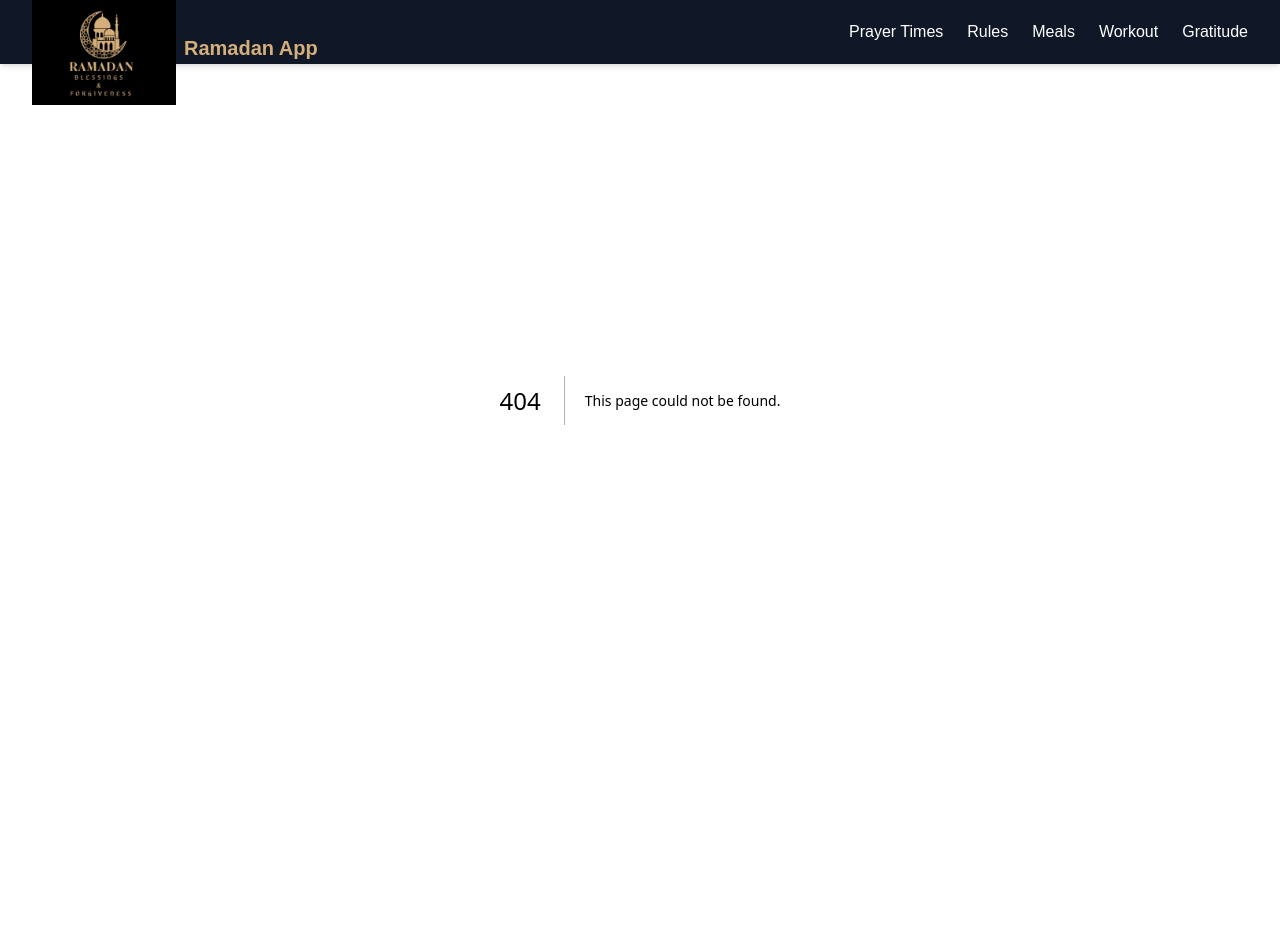
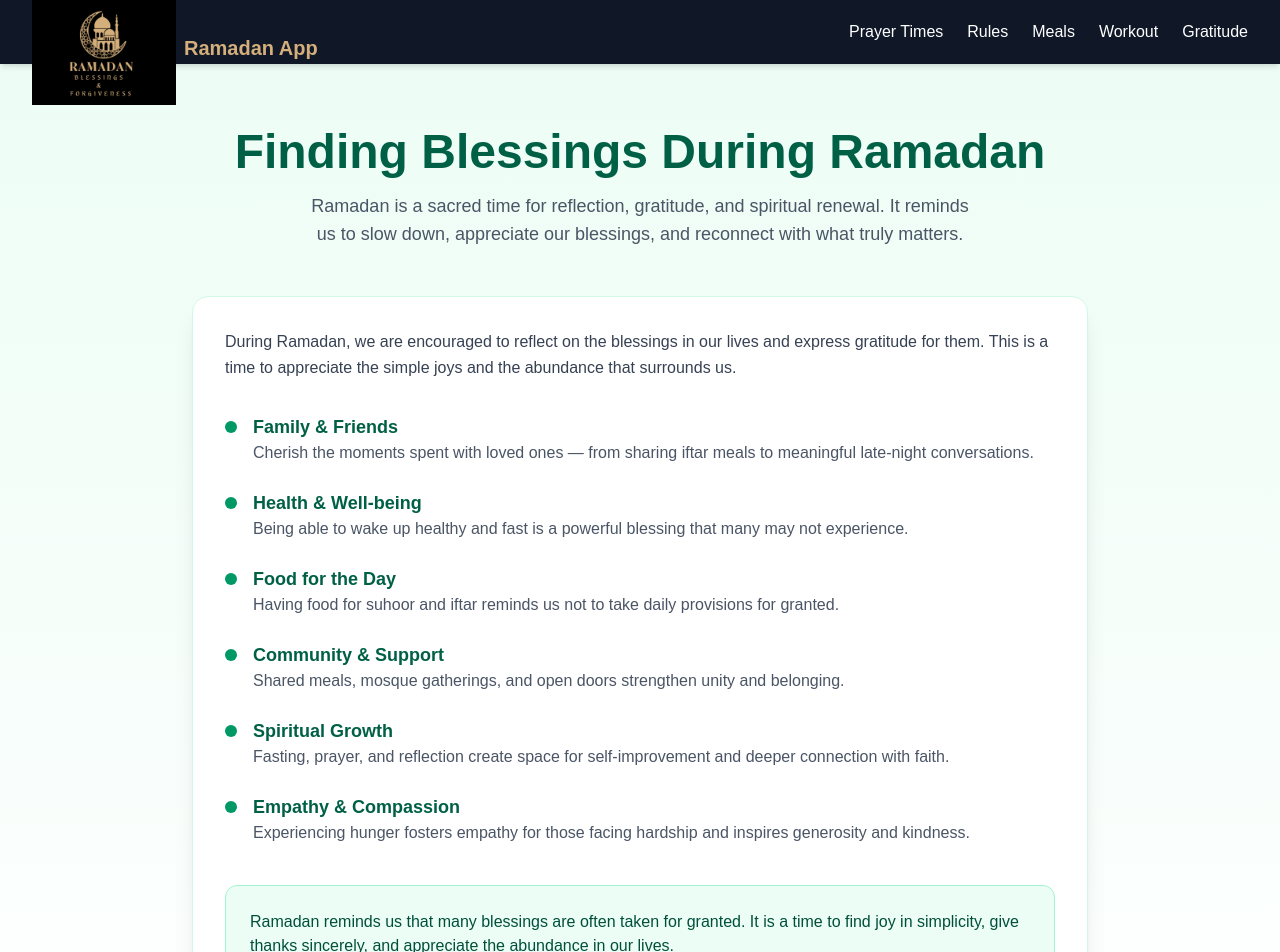
Before and after one commit to Shehu-Muhammad/ramadan, a Next.js app: page /gratitude in a window 1280 px wide. Before the commit this address had no page. Shown: the top 952 px of the page. Before the commit the page ends 800 px from the top, so only its background shows below. Built offline with nearby package versions, Linux system fonts and the light colour scheme.

Commit message:
added gratitude page

```diff
--- /dev/null
+++ b/app/gratitude/page.tsx
@@ -0,0 +1,118 @@
+export default function Gratitude() {
+  return (
+    <section className='bg-gradient-to-b from-emerald-50 to-white py-32 px-6'>
+      <div className='max-w-4xl mx-auto'>
+        {/* <!-- Heading --> */}
+        <div className='text-center mb-12'>
+          <h1 className='text-4xl md:text-5xl font-bold text-emerald-800 mb-4'>
+            Finding Blessings During Ramadan
+          </h1>
+          <p className='text-gray-600 text-lg max-w-2xl mx-auto'>
+            Ramadan is a sacred time for reflection, gratitude, and spiritual
+            renewal. It reminds us to slow down, appreciate our blessings, and
+            reconnect with what truly matters.
+          </p>
+        </div>
+
+        {/* <!-- Card --> */}
+        <div className='bg-white shadow-xl rounded-2xl p-8 border border-emerald-100'>
+          <p className='text-gray-700 mb-8 leading-relaxed'>
+            During Ramadan, we are encouraged to reflect on the blessings in our
+            lives and express gratitude for them. This is a time to appreciate
+            the simple joys and the abundance that surrounds us.
+          </p>
+
+          {/* <!-- Bullet List --> */}
+          <ul className='space-y-6'>
+            <li className='flex items-start gap-4'>
+              <span className='mt-2 w-3 h-3 bg-emerald-600 rounded-full'></span>
+              <div>
+                <h3 className='font-semibold text-emerald-800 text-lg'>
+                  Family & Friends
+                </h3>
+                <p className='text-gray-600'>
+                  Cherish the moments spent with loved ones — from sharing iftar
+                  meals to meaningful late-night conversations.
+                </p>
+              </div>
+            </li>
+
+            <li className='flex items-start gap-4'>
+              <span className='mt-2 w-3 h-3 bg-emerald-600 rounded-full'></span>
+              <div>
+                <h3 className='font-semibold text-emerald-800 text-lg'>
+                  Health & Well-being
+                </h3>
+                <p className='text-gray-600'>
+                  Being able to wake up healthy and fast is a powerful blessing
+                  that many may not experience.
+                </p>
+              </div>
+            </li>
+
+            <li className='flex items-start gap-4'>
+              <span className='mt-2 w-3 h-3 bg-emerald-600 rounded-full'></span>
+              <div>
+                <h3 className='font-semibold text-emerald-800 text-lg'>
+                  Food for the Day
+                </h3>
+                <p className='text-gray-600'>
+                  Having food for suhoor and iftar reminds us not to take daily
+                  provisions for granted.
+                </p>
+              </div>
+            </li>
+
+            <li className='flex items-start gap-4'>
+              <span className='mt-2 w-3 h-3 bg-emerald-600 rounded-full'></span>
+              <div>
+                <h3 className='font-semibold text-emerald-800 text-lg'>
+                  Community & Support
+                </h3>
+                <p className='text-gray-600'>
+                  Shared meals, mosque gatherings, and open doors strengthen
+                  unity and belonging.
+                </p>
+              </div>
+            </li>
+
+            <li className='flex items-start gap-4'>
+              <span className='mt-2 w-3 h-3 bg-emerald-600 rounded-full'></span>
+              <div>
+                <h3 className='font-semibold text-emerald-800 text-lg'>
+                  Spiritual Growth
+                </h3>
+                <p className='text-gray-600'>
+                  Fasting, prayer, and reflection create space for
+                  self-improvement and deeper connection with faith.
+                </p>
+              </div>
+            </li>
+
+            <li className='flex items-start gap-4'>
+              <span className='mt-2 w-3 h-3 bg-emerald-600 rounded-full'></span>
+              <div>
+                <h3 className='font-semibold text-emerald-800 text-lg'>
+                  Empathy & Compassion
+                </h3>
+                <p className='text-gray-600'>
+                  Experiencing hunger fosters empathy for those facing hardship
+                  and inspires generosity and kindness.
+                </p>
+              </div>
+            </li>
+          </ul>
+
+          {/* <!-- Closing --> */}
+          <div className='mt-10 p-6 bg-emerald-50 rounded-xl border border-emerald-200'>
+            <p className='text-emerald-900 font-medium'>
+              Ramadan reminds us that many blessings are often taken for
+              granted. It is a time to find joy in simplicity, give thanks
+              sincerely, and appreciate the abundance in our lives.
+            </p>
+          </div>
+        </div>
+      </div>
+    </section>
+  );
+}
```
